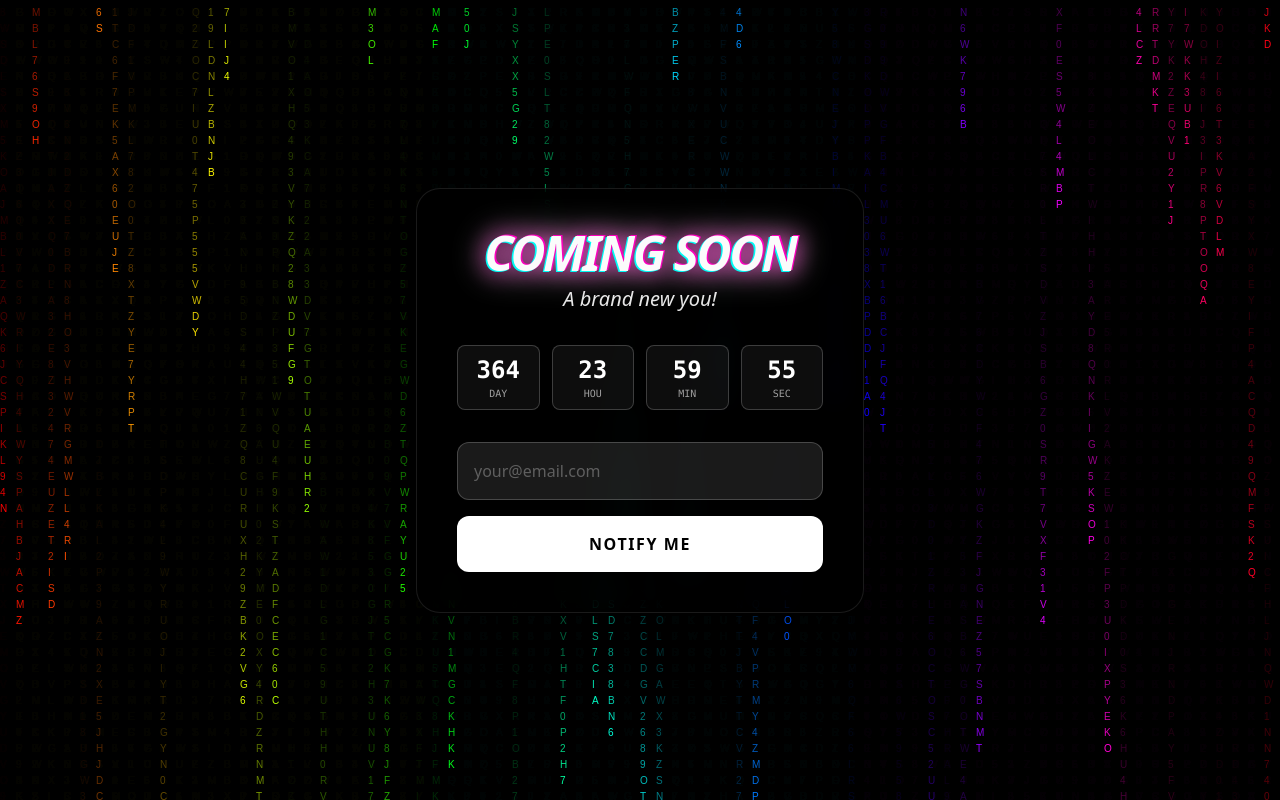
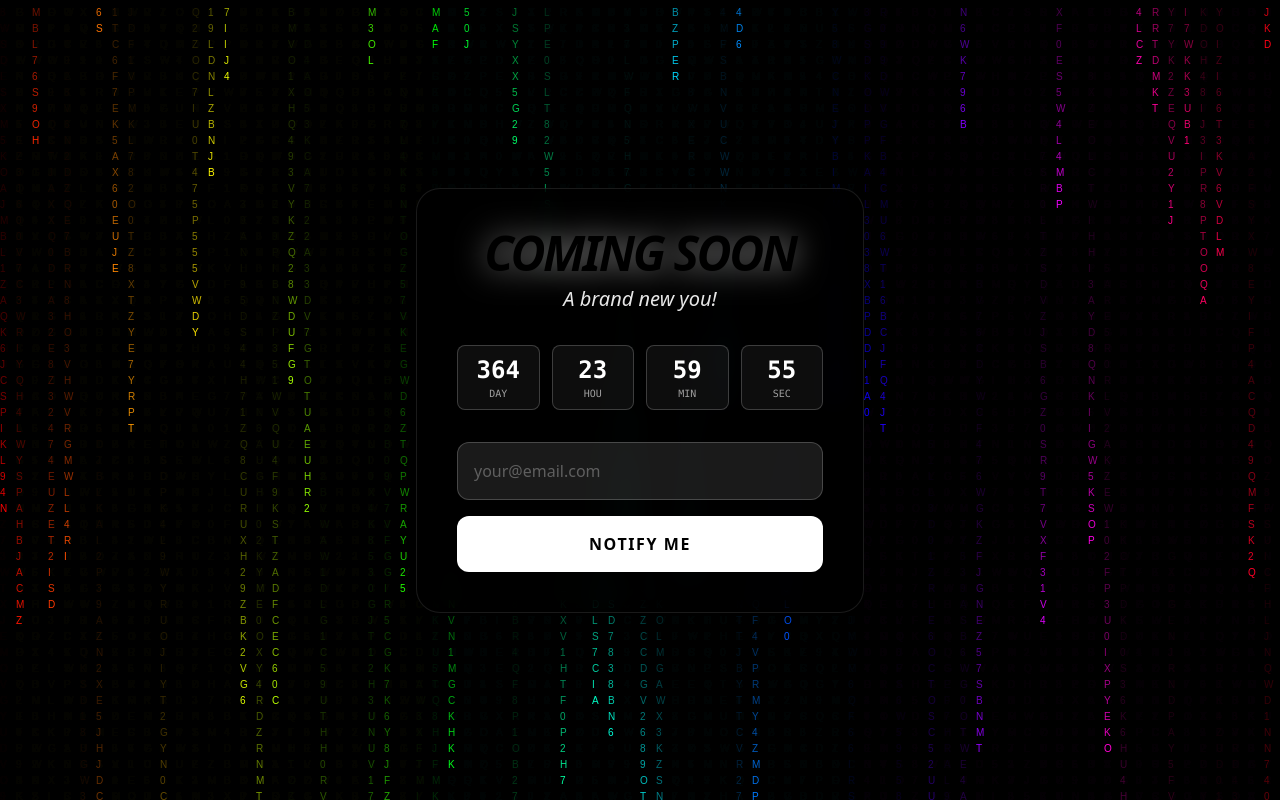
Before and after one commit to mikejm7/hello-world, a Next.js app: page / in a window 1280 px wide. Built offline with nearby package versions, Linux system fonts and the light colour scheme.

Commit message:
Update globals.css

```diff
--- a/app/globals.css
+++ b/app/globals.css
@@ -1,30 +1,16 @@
 @tailwind base;
 @tailwind components;
 @tailwind utilities;
-@keyframes glitch {
-  0% {
-    text-shadow: 0 0 5px #fff, 0 0 10px #fff, 0 0 20px #00fff9, 0 0 30px #00fff9, 2px 0 #ff00c1;
-    opacity: 1;
-  }
-  25% {
-    text-shadow: -2px 0 #ff00c1, 2px 0 #00fff9, 0 0 15px #00fff9;
-    opacity: 0.8;
-  }
-  50% {
-    text-shadow: 2px -1px #ff00c1, -2px 1px #00fff9, 0 0 25px #ff00c1;
-    opacity: 1;
-  }
-  75% {
-    text-shadow: -1px 0 #ff00c1, 1px 0 #00fff9, 0 0 10px #fff;
-    opacity: 0.9;
-  }
-  100% {
-    text-shadow: 0 0 5px #fff, 0 0 10px #fff, 0 0 20px #00fff9, 0 0 40px #00fff9, 2px 0 #ff00c1;
-    opacity: 1;
-  }
+@keyframes breathe {
+  0%, 100% { opacity: 0.8; letter-spacing: 0.05em; }
+  50% { opacity: 1; letter-spacing: 0.1em; }
 }
 
-.animate-glitch {
-  animation: glitch 0.15s infinite;
-  color: #fff; /* Keeps the core of the letter white so it looks like a neon tube */
+.animate-elegant {
+  animation: breathe 4s ease-in-out infinite;
 }
+
+/* Custom scrollbar for a clean look */
+::-webkit-scrollbar {
+  width: 0px;
+}
```
